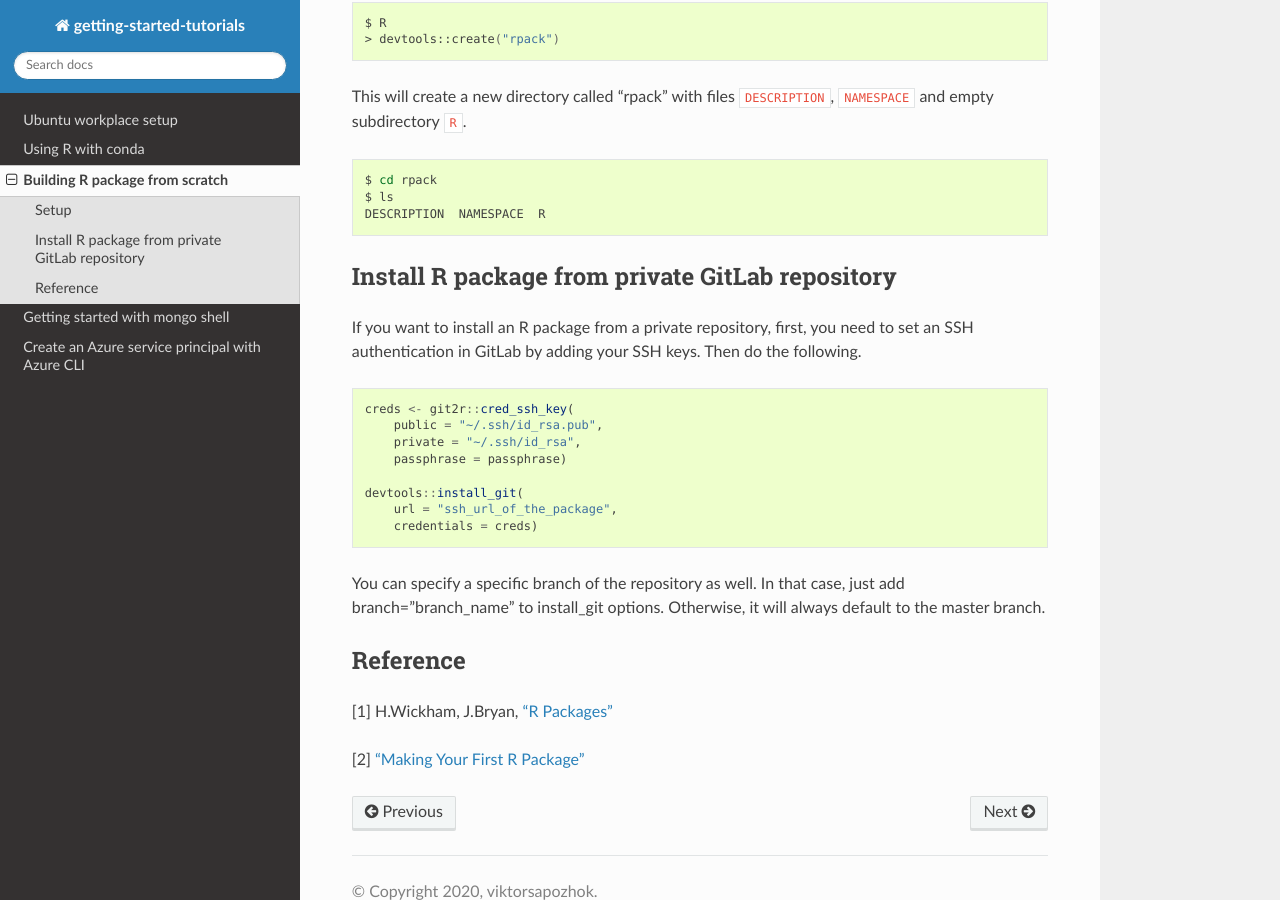
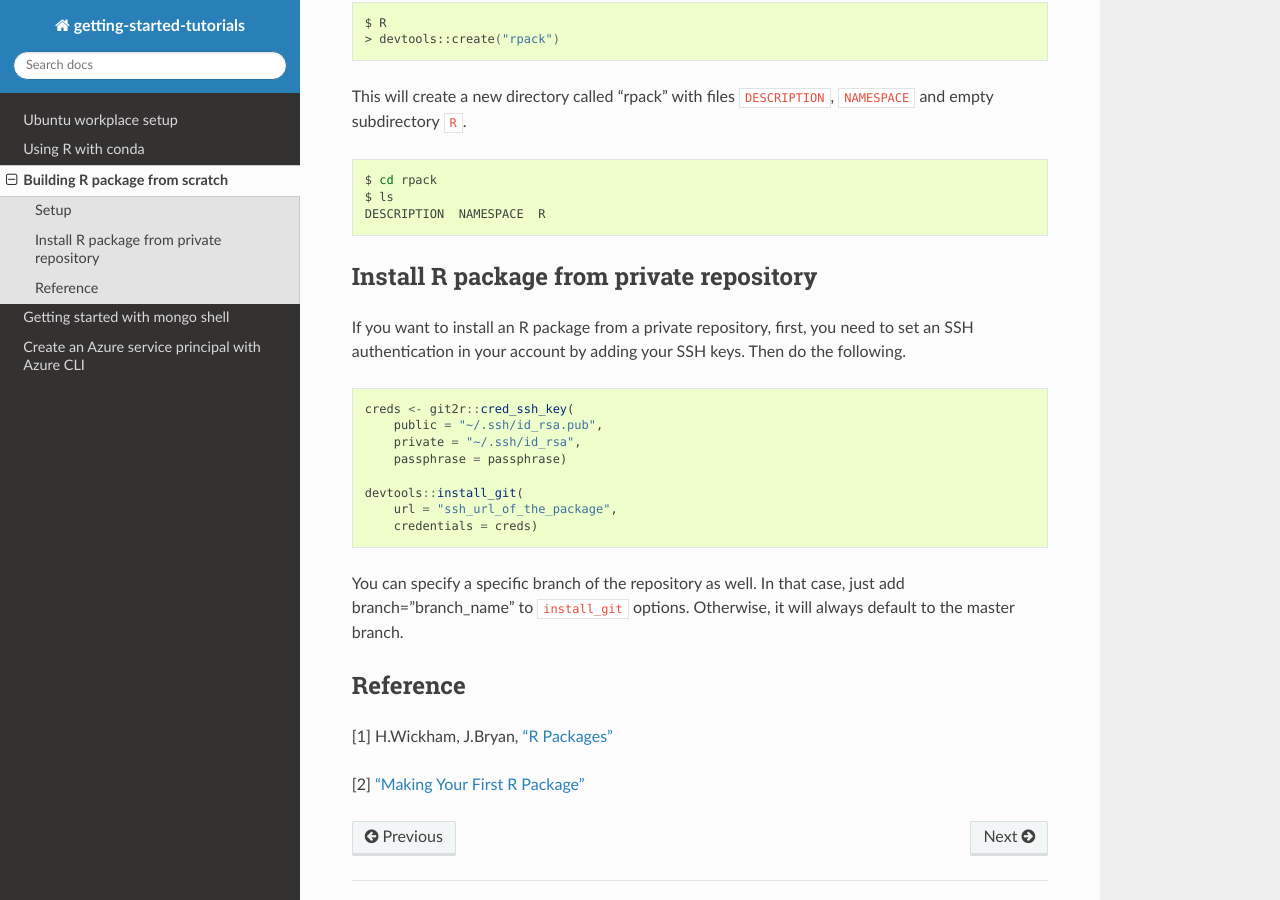
Before and after one commit to viktorsapozhok/getting-started-tutorials, a Sphinx documentation site: the page built from docs/source/rpack.rst, in a window 1280 px wide and 900 px high, scrolled down 427 px. Built offline with Sphinx 7.4.7 and the Read the Docs theme 2.0.0, drawn with Linux system fonts in a browser that asks for light colours.

Commit message:
updated R package tutorial

```diff
--- a/docs/source/rpack.rst
+++ b/docs/source/rpack.rst
@@ -29,11 +29,11 @@ and empty subdirectory ``R``.
     $ ls
     DESCRIPTION  NAMESPACE  R
 
-Install R package from private GitLab repository
-------------------------------------------------
+Install R package from private repository
+-----------------------------------------
 
 If you want to install an R package from a private repository, first, you need
-to set an SSH authentication in GitLab by adding your SSH keys. Then do the following.
+to set an SSH authentication in your account by adding your SSH keys. Then do the following.
 
 .. code-block:: R
 
@@ -47,7 +47,7 @@ to set an SSH authentication in GitLab by adding your SSH keys. Then do the foll
         credentials = creds)
 
 You can specify a specific branch of the repository as well. In that case,
-just add branch="branch_name" to install_git options. Otherwise, it will always
+just add branch="branch_name" to ``install_git`` options. Otherwise, it will always
 default to the master branch.
 
 Reference
```
